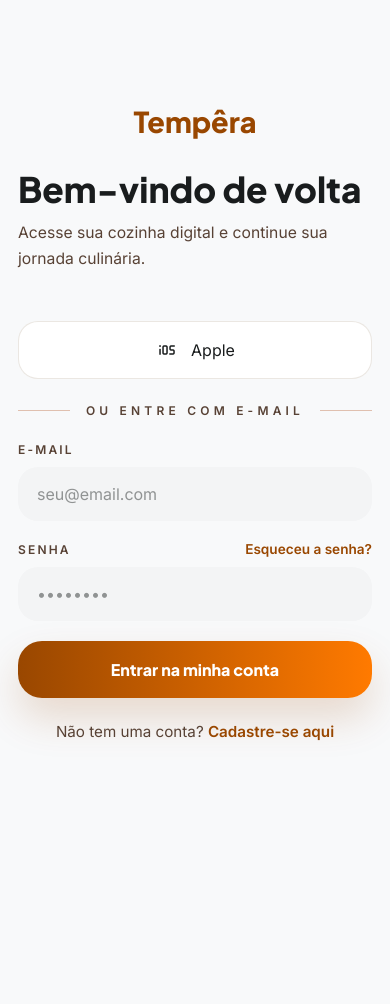
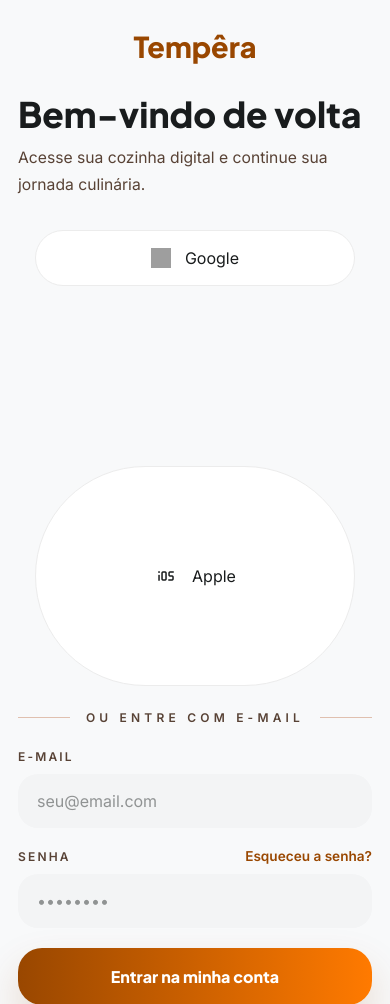
Before and after one commit to GuiCodeLabs/Tempera-App, a Django app: page /usuarios/login/ in a window 390 px wide. Shown: the top 1004 px of the page. Before the commit the page ends 741 px from the top, so only its background shows below. Run offline with Django 5.2, Linux system fonts and the light colour scheme; some libraries are stand-ins or nearby versions; grey boxes are pictures that could not be loaded.

Commit message:
:lipstick: feat: ajusta largura dos botões sociais

```diff
--- a/usuarios/static/css/login_usuario.css
+++ b/usuarios/static/css/login_usuario.css
@@ -359,3 +359,106 @@ input {
     width: 100%;
   }
 }
+@media (max-width: 640px) {
+  .social-buttons,
+  .form-row {
+    grid-template-columns: 1fr;
+  }
+
+  .social-buttons {
+    flex-direction: column;
+    align-items: center;
+  }
+
+  .google-button-shell,
+  .social-buttons > .social-btn,
+  .social-btn {
+    width: 100%;
+    max-width: 320px;
+  }
+
+  .google-signin-overlay > div,
+  .google-signin-overlay iframe {
+    width: 100% !important;
+    min-width: 100% !important;
+    max-width: 100% !important;
+  }
+
+  .auth-form-wrapper {
+    gap: 24px;
+  }
+
+  .form-header h2 {
+    font-size: 1.75rem;
+  }
+}
+.social-grid {
+  display: flex;
+  justify-content: center;
+  gap: 16px;
+  flex-wrap: wrap;
+  margin: 32px 0 24px;
+}
+
+.google-button-shell,
+.social-grid > .social-btn {
+  width: 220px;
+  flex: 0 0 220px;
+}
+
+.google-button-shell {
+  position: relative;
+  height: 56px;
+}
+
+.social-btn {
+  width: 220px;
+  height: 56px;
+  display: flex;
+  align-items: center;
+  justify-content: center;
+  gap: 14px;
+  padding: 0 24px;
+  background: #fff;
+  border: 1px solid #ececec;
+  border-radius: 999px;
+  transition: background 0.2s ease, transform 0.2s ease, box-shadow 0.2s ease;
+  cursor: pointer;
+}
+
+.google-signin-overlay {
+  position: absolute;
+  inset: 0;
+  overflow: hidden;
+  border-radius: 999px;
+  opacity: 0.01;
+}
+
+.google-signin-overlay > div,
+.google-signin-overlay iframe {
+  width: 220px !important;
+  height: 56px !important;
+  min-width: 220px !important;
+  max-width: 220px !important;
+}
+
+@media (max-width: 720px) {
+  .social-grid {
+    flex-direction: column;
+    align-items: center;
+  }
+
+  .google-button-shell,
+  .social-grid > .social-btn,
+  .social-btn {
+    width: 100%;
+    max-width: 320px;
+  }
+
+  .google-signin-overlay > div,
+  .google-signin-overlay iframe {
+    width: 100% !important;
+    min-width: 100% !important;
+    max-width: 100% !important;
+  }
+}
--- a/usuarios/static/js/server.js
+++ b/usuarios/static/js/server.js
@@ -55,8 +55,8 @@ window.addEventListener("load", function () {
         theme: "outline",
         size: "large",
         shape: "pill",
-        text: "signup_with",
-        width: 320,
+        text: "signin_with",
+        width: 220,
         locale: "en"
       }
     );
--- a/usuarios/templates/login_usuario.html
+++ b/usuarios/templates/login_usuario.html
@@ -51,7 +51,18 @@
         </div>
 
         <div class="social-grid">
-          <div id="google-signin-button" style="display: flex; justify-content: center;"></div>
+          <div class="google-button-shell">
+            <div class="social-btn social-btn-google visual-google-btn" aria-hidden="true">
+              <img
+                class="social-icon-google"
+                src="https://developers.google.com/identity/images/g-logo.png"
+                alt="Google"
+              />
+              <span>Google</span>
+            </div>
+
+            <div id="google-signin-button" class="google-signin-overlay"></div>
+          </div>
 
           <button type="button" class="social-btn">
             <span class="material-symbols-outlined">ios</span>
```
